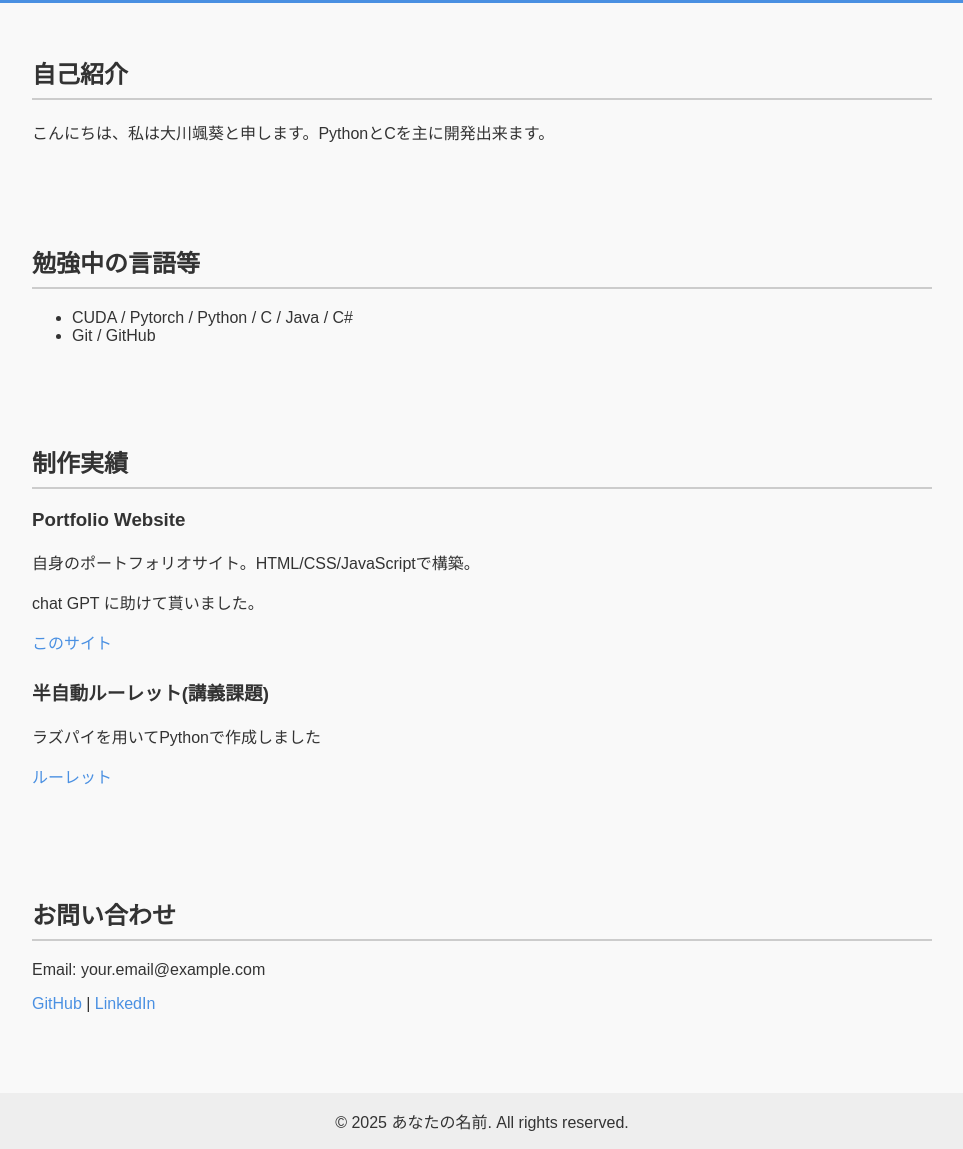
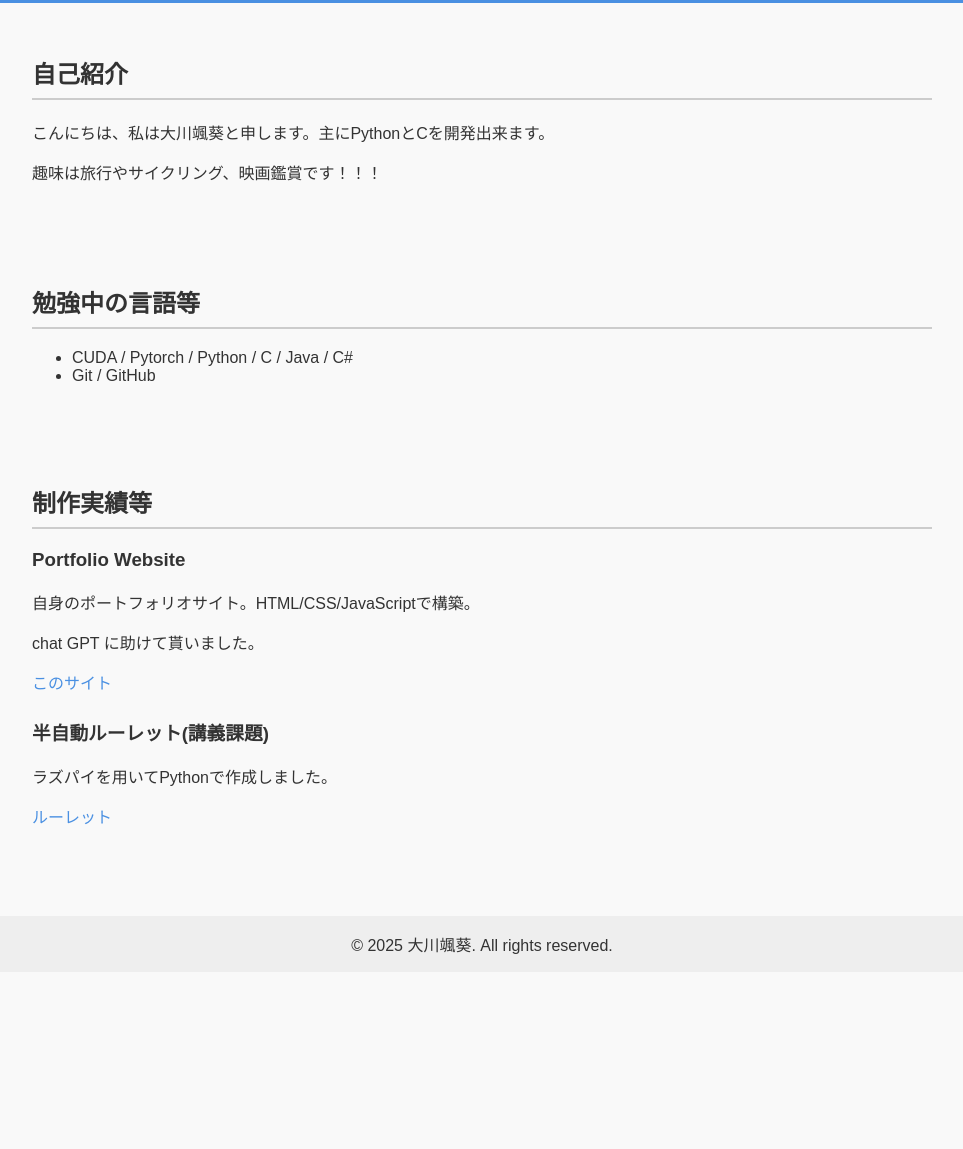
Before and after one commit to Kyuri831/Portfolio, a plain HTML site: page index.html in a window 1280 px wide. Shown: the part 150-1299 px from the top of the page, without its empty margins (158-1121 px from the left). After the commit the page ends 1122 px from the top, so only its background shows below. Drawn offline with Linux system fonts and the light colour scheme.

Commit message:
Update index.html

```diff
--- a/index.html
+++ b/index.html
@@ -50,7 +50,8 @@
 
   <section id="about">
     <h2>自己紹介</h2>
-    <p>こんにちは、私は大川颯葵と申します。PythonとCを主に開発出来ます。</p>
+    <p>こんにちは、私は大川颯葵と申します。主にPythonとCを開発出来ます。</p>
+    <p>趣味は旅行やサイクリング、映画鑑賞です！！！</p>
   </section>
 
   <section id="skills">
@@ -62,7 +63,7 @@
   </section>
 
   <section id="projects">
-    <h2>制作実績</h2>
+    <h2>制作実績等</h2>
     <div class="project">
       <h3>Portfolio Website</h3>
       <p>自身のポートフォリオサイト。HTML/CSS/JavaScriptで構築。</p>
@@ -71,19 +72,13 @@
     </div>
     <div class="project">
       <h3>半自動ルーレット(講義課題)</h3>
-      <p>ラズパイを用いてPythonで作成しました</p>
+      <p>ラズパイを用いてPythonで作成しました。</p>
       <a href="roulette.html" target="_blank">ルーレット</a>
     </div>
   </section>
 
-  <section id="contact">
-    <h2>お問い合わせ</h2>
-    <p>Email: your.email@example.com</p>
-    <p><a href="https://github.com/yourusername" target="_blank">GitHub</a> | <a href="https://linkedin.com/in/yourusername" target="_blank">LinkedIn</a></p>
-  </section>
-
   <footer>
-    &copy; 2025 あなたの名前. All rights reserved.
+    &copy; 2025 大川颯葵. All rights reserved.
   </footer>
 </body>
 </html>
```
